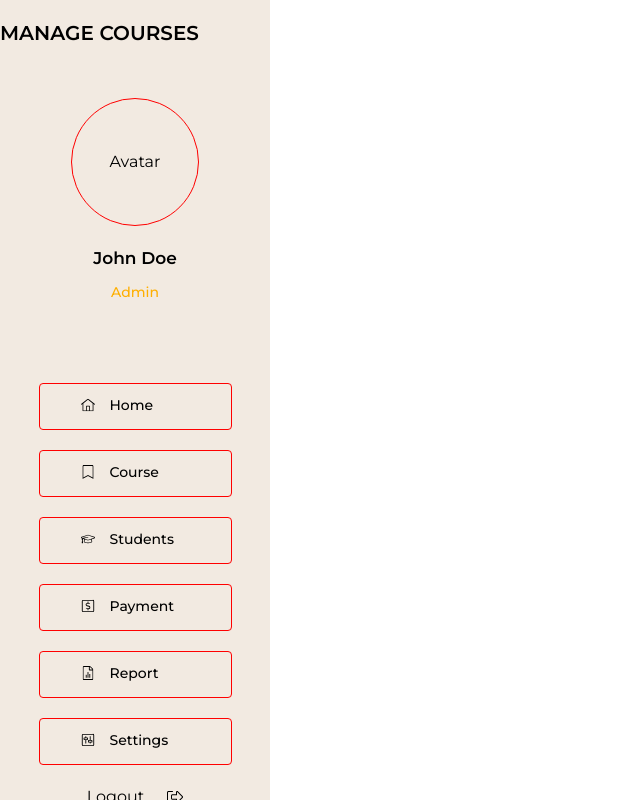
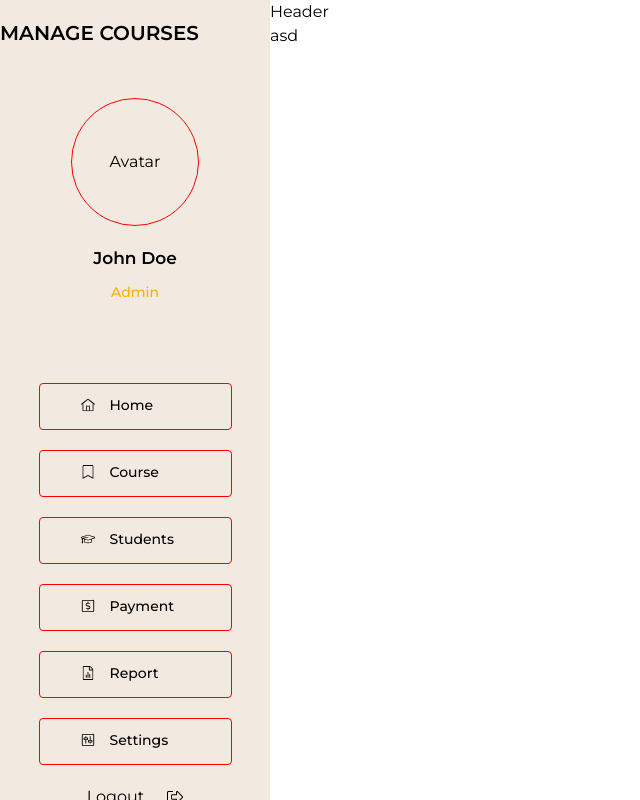
Before and after one commit to mertcancet/dumy-user, a Next.js app: page /dashboard in a window 1280 px wide. Shown: the whole page, without its empty margins (0-640 px from the left). Built offline with nearby package versions, Linux system fonts and the light colour scheme.

Commit message:
✨ feat(header): add Header component ✨ feat(layout): add Layout component 🔧 chore(layout): add styles for Layout component 🔧 chore(sidebar): remove position: fixed from sidebar styles 🔧 chore(dashboard): update Dashboard page to use Layout component

```diff
--- /dev/null
+++ b/src/components/ui/header/index.tsx
@@ -0,0 +1,7 @@
+import React from 'react';
+
+const Header = () => {
+  return <div>Header</div>;
+};
+
+export default Header;
--- a/src/components/ui/index.ts
+++ b/src/components/ui/index.ts
@@ -1,2 +1,4 @@
+export { default as Header } from './header';
+export { default as Layout } from './layout';
 export { default as Sidebar } from './sidebar';
 export { default as SignUpForm } from './sign-up-form';
--- /dev/null
+++ b/src/components/ui/layout/index.tsx
@@ -0,0 +1,21 @@
+import React from 'react';
+
+import Sidebar from '../sidebar';
+import Header from '../header';
+import styles from './styles.module.css';
+
+type Props = { children: React.ReactNode };
+
+const Layout: React.FC<Props> = ({ children }) => {
+  return (
+    <div className={styles.container}>
+      <Sidebar />
+      <div>
+        <Header />
+        {children}
+      </div>
+    </div>
+  );
+};
+
+export default Layout;
--- /dev/null
+++ b/src/components/ui/layout/styles.module.css
@@ -0,0 +1,3 @@
+.container {
+  display: flex;
+}
--- a/src/components/ui/sidebar/styles.module.css
+++ b/src/components/ui/sidebar/styles.module.css
@@ -1,7 +1,6 @@
 .container {
   width: 270px;
   height: 100vh;
-  position: fixed;
   background: #f2eae1;
   padding-top: 18px;
   padding-bottom: 18px;
--- a/src/pages/dashboard/index.tsx
+++ b/src/pages/dashboard/index.tsx
@@ -1,12 +1,12 @@
 import React from 'react';
 
-import { Sidebar } from '@/components/ui';
+import { Layout } from '@/components/ui';
 
 const Dashboard = () => {
   return (
-    <div>
-      <Sidebar />
-    </div>
+    <Layout>
+      <div>asd</div>
+    </Layout>
   );
 };
 
```
